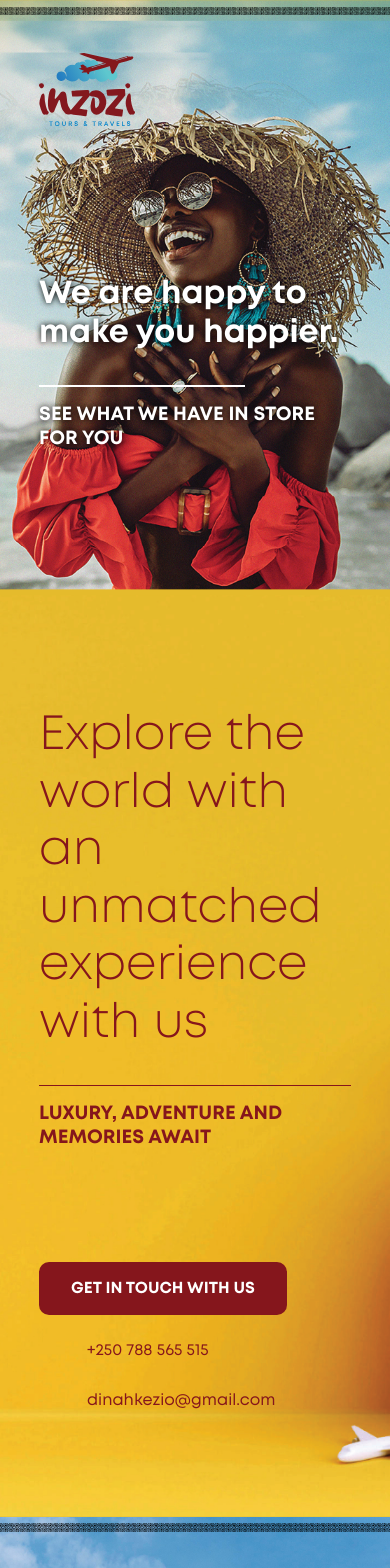
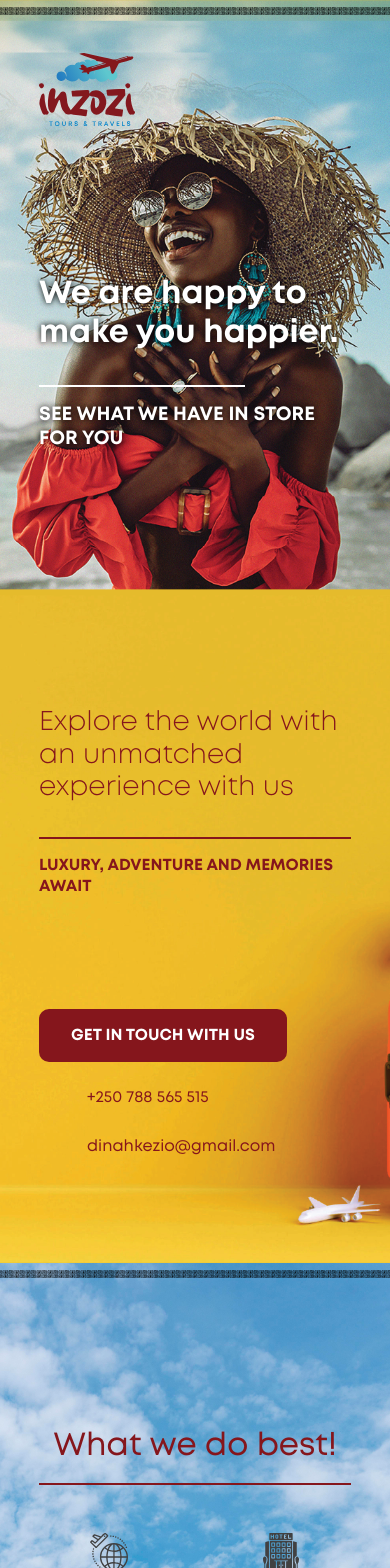
Before and after one commit to kampusagency/inzozi, a React (Vite) app: page / in a window 390 px wide. Shown: the top 1568 px of the page. Built offline with nearby package versions, Linux system fonts and the light colour scheme.

Commit message:
Some recommended responsiveness

```diff
--- a/src/homepage/Map.jsx
+++ b/src/homepage/Map.jsx
@@ -27,16 +27,16 @@ function Map() {
             <div className="card-details">
               <div className="line">
                 <p className="title">
-                  <FaPhoneAlt /> Mobile phone
+                  <FaWhatsapp /> Mobile phone
                 </p>
                 <a href="tel:250788565515">(250) 788 565 515</a>
               </div>
-              <div className="line">
+              {/* <div className="line">
                 <p className="title">
                   <FaWhatsapp /> WhatsApp
                 </p>
                 <a href="https://wa.me/250788565515">(250) 788 565 515</a>
-              </div>
+              </div> */}
               <div className="line">
                 <p className="title">
                   <MdOutlineAccessTime /> Working hours
--- a/src/styles/home.scss
+++ b/src/styles/home.scss
@@ -188,6 +188,18 @@
                 color: $accent-color;
                 line-height: 1.2;
                 padding: 1rem 0;
+
+                @media (max-width: 600px) {
+                    font-size: 2rem;
+                }
+
+                @media (max-width: 400px) {
+                    font-size: 1.7rem;
+                }
+
+                @media (max-width: 340px) {
+                    font-size: 1.2rem;
+                }
             }
 
             .line {
@@ -202,6 +214,10 @@
                 font-size: 1.2rem;
                 font-weight: 700;
                 text-transform: uppercase;
+
+                @media (max-width: 400px) {
+                    font-size: 1rem;
+                }
             }
 
             .action {
@@ -308,6 +324,15 @@
                     font-weight: lighter;
                     color: $accent-color;
                     line-height: 1.2;
+
+                    @media (max-width: 600px) {
+                        font-size: 2.2rem;
+                        font-weight: normal;;
+                    }
+
+                    @media (max-width: 390px) {
+                        font-size: 2rem;
+                    }
                 }
 
                 .line {
@@ -505,6 +530,10 @@
                     color: $white-color;
                     line-height: 1.2;
                     // padding: 1rem 0;
+
+                    @media (max-width: 400px) {
+                        font-size: 2.5rem;
+                    }
                 }
 
                 .line {
@@ -873,6 +902,10 @@
                     width: 400px;
                     flex-direction: column;
                 }
+
+                @media (max-width: 450px) {
+                    margin-top: -42px;
+                }
             }
 
             // Responsiveness for Tablets
```
